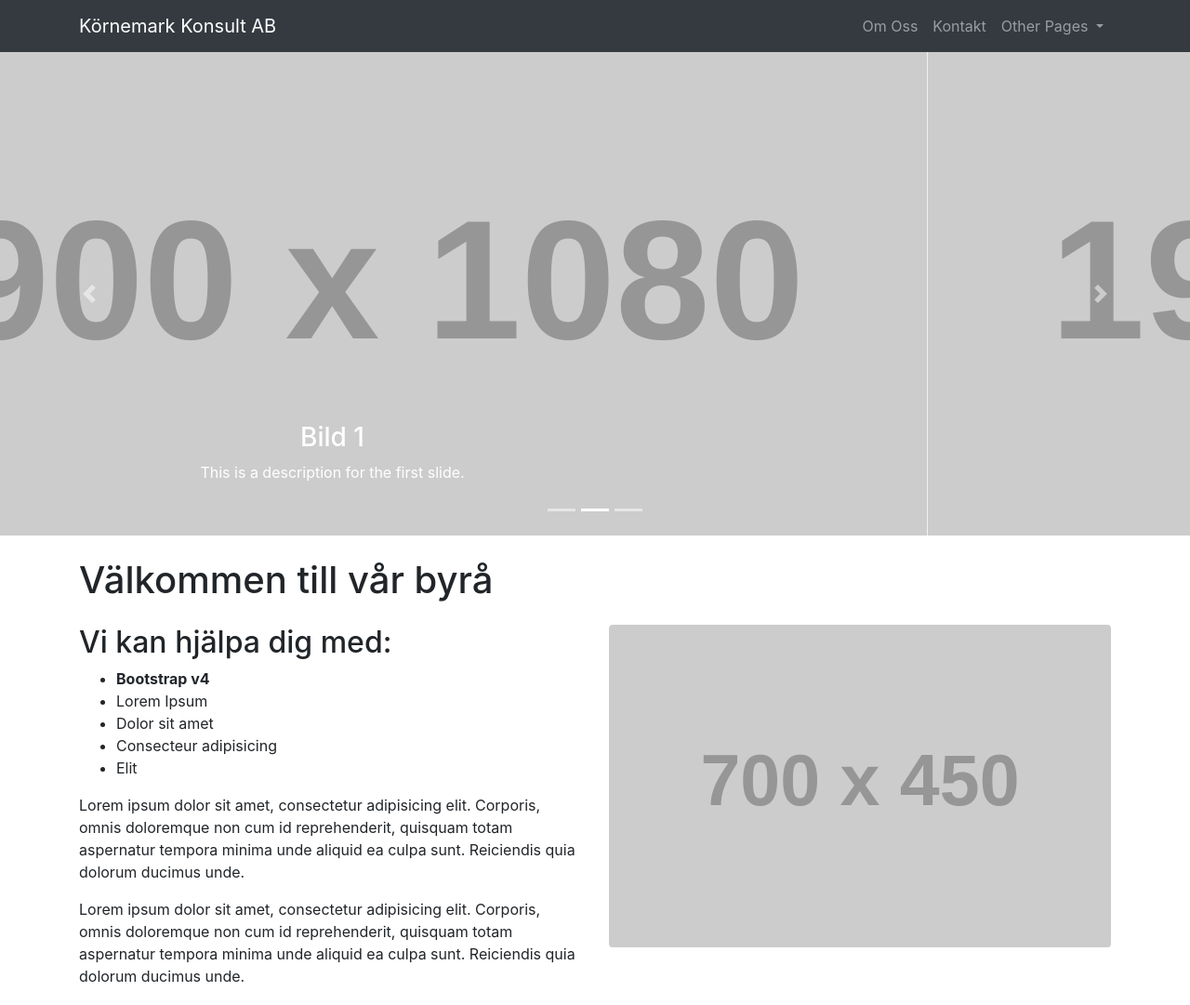
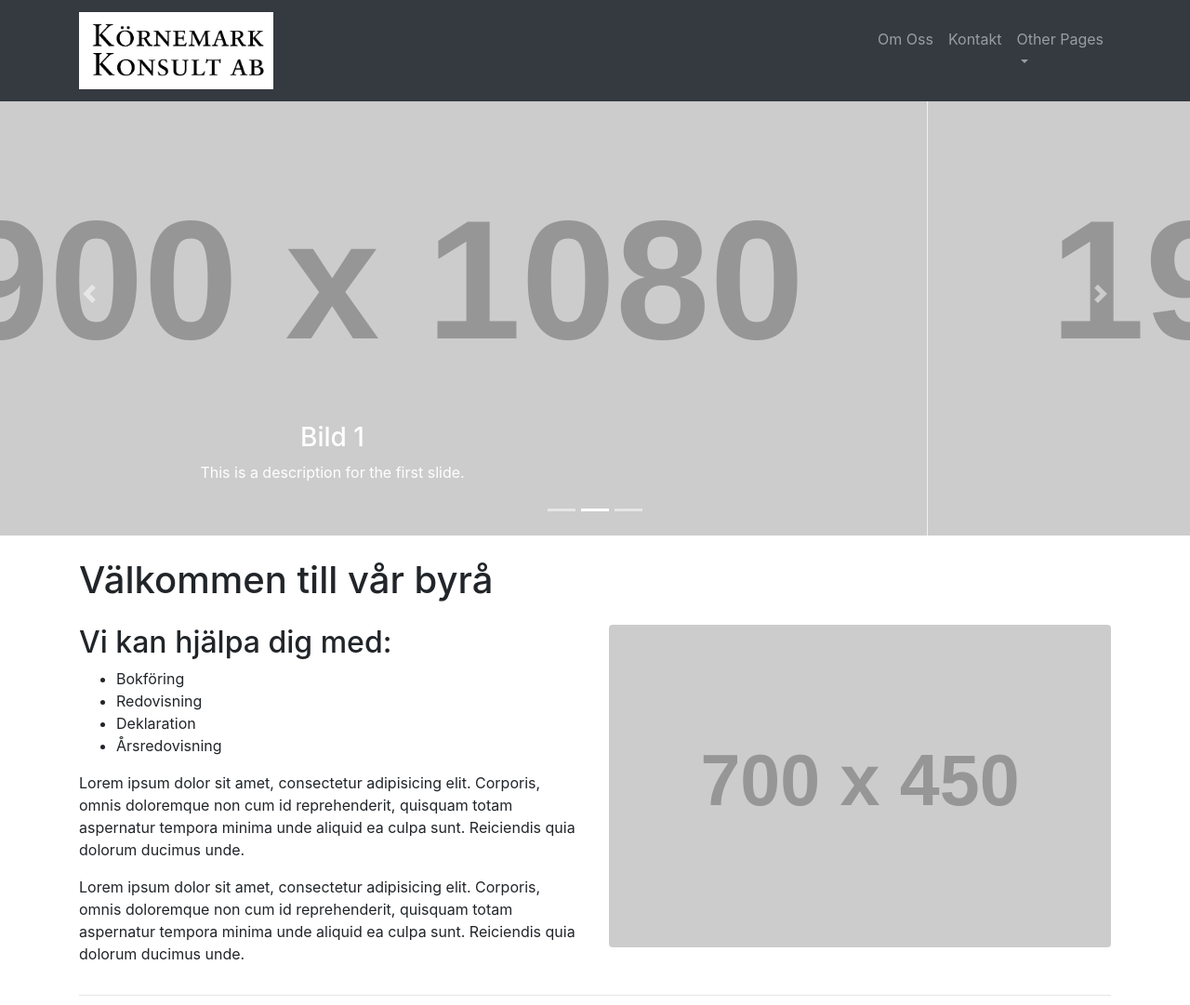
Before and after one commit to SusanneGut/KornemarkKonsultAB, a website: page index.html in a window 1280 px wide. Shown: the top 1081 px of the page at 93% size. Drawn offline with Linux system fonts and the light colour scheme; placeholder pictures from the web are drawn by us.

Commit message:
lagt till logga

```diff
--- a/css/StyleSheet1.css
+++ b/css/StyleSheet1.css
@@ -1,3 +1,9 @@
 body
 {
 }
+.navbar-brand{
+    font-size:30px;
+}
+.nav-link{
+    padding:4px;
+}
--- a/index.html
+++ b/index.html
@@ -15,7 +15,7 @@
 
     <!-- Custom styles for this template -->
     <link href="css/modern-business.css" rel="stylesheet">
-
+      <link href="css/StyleSheet1.css" rel="stylesheet" />
   </head>
 
   <body>
@@ -23,14 +23,15 @@
     <!-- Navigation -->
     <nav class="navbar fixed-top navbar-expand-lg navbar-dark bg-dark fixed-top">
       <div class="container">
-        <a class="navbar-brand" href="index.html">Körnemark Konsult AB</a>
+        <a class="navbar-brand" href="index.html">
+            <img src="img/körnemarktv_logga2.jpg" height="25%" width="25%" /></a>
         <button class="navbar-toggler navbar-toggler-right" type="button" data-toggle="collapse" data-target="#navbarResponsive" aria-controls="navbarResponsive" aria-expanded="false" aria-label="Toggle navigation">
           <span class="navbar-toggler-icon"></span>
         </button>
         <div class="collapse navbar-collapse" id="navbarResponsive">
           <ul class="navbar-nav ml-auto">
             <li class="nav-item">
-              <a class="nav-link" href="about.html">Om Oss</a>
+              <a class="nav-link" href="about.html">Om&nbspOss</a>
             </li>
             <!--<li class="nav-item">
               <a class="nav-link" href="services.html">Services</a>
@@ -62,7 +63,7 @@
             </li>-->
             <li class="nav-item dropdown">
               <a class="nav-link dropdown-toggle" href="#" id="navbarDropdownBlog" data-toggle="dropdown" aria-haspopup="true" aria-expanded="false">
-                Other Pages
+                Other&nbspPages
               </a>
               <div class="dropdown-menu dropdown-menu-right" aria-labelledby="navbarDropdownBlog">
                 <a class="dropdown-item" href="full-width.html">Full Width Page</a>
@@ -240,13 +241,10 @@
           <h2>Vi kan hjälpa dig med:</h2>
           <!--<p>Vi sysslar med följande:</p>-->
           <ul>
-            <li>
-              <strong>Bootstrap v4</strong>
-            </li>
-            <li>Lorem Ipsum</li>
-            <li>Dolor sit amet</li>
-            <li>Consecteur adipisicing</li>
-            <li>Elit</li>
+            <li>Bokföring</li>
+            <li>Redovisning</li>
+            <li>Deklaration</li>
+            <li>Årsredovisning</li>
           </ul>
           <p>Lorem ipsum dolor sit amet, consectetur adipisicing elit. Corporis, omnis doloremque non cum id reprehenderit, quisquam totam aspernatur tempora minima unde aliquid ea culpa sunt. Reiciendis quia dolorum ducimus unde.</p>
             <p>Lorem ipsum dolor sit amet, consectetur adipisicing elit. Corporis, omnis doloremque non cum id reprehenderit, quisquam totam aspernatur tempora minima unde aliquid ea culpa sunt. Reiciendis quia dolorum ducimus unde.</p>
```
Also changed, not shown: img/körnemarktv_logga.jpg (added), img/körnemarktv_logga2.jpg (added).
